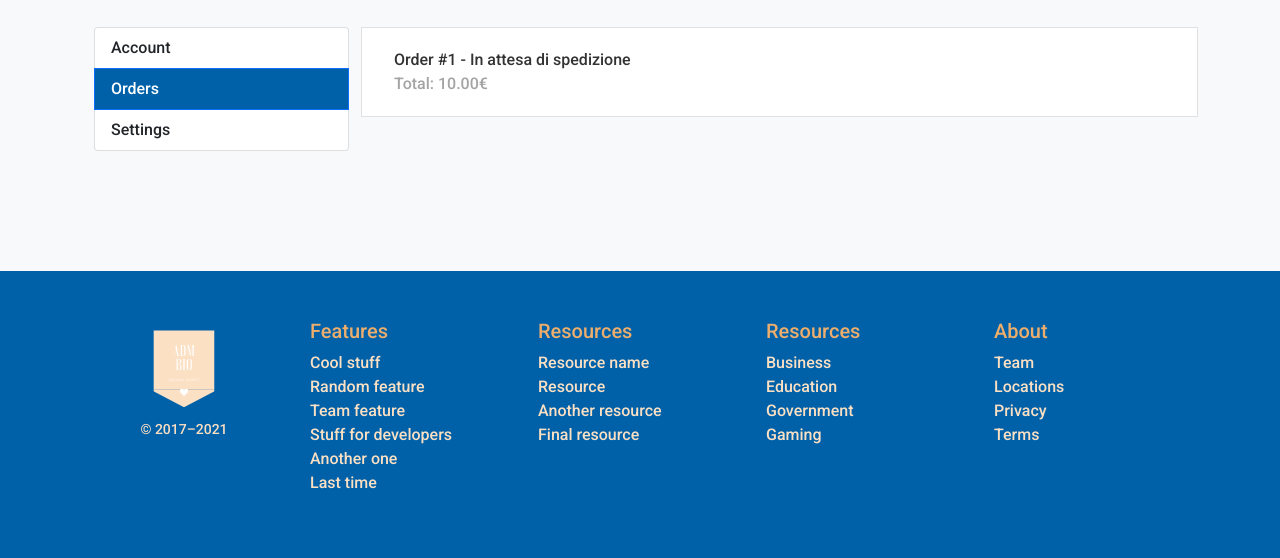
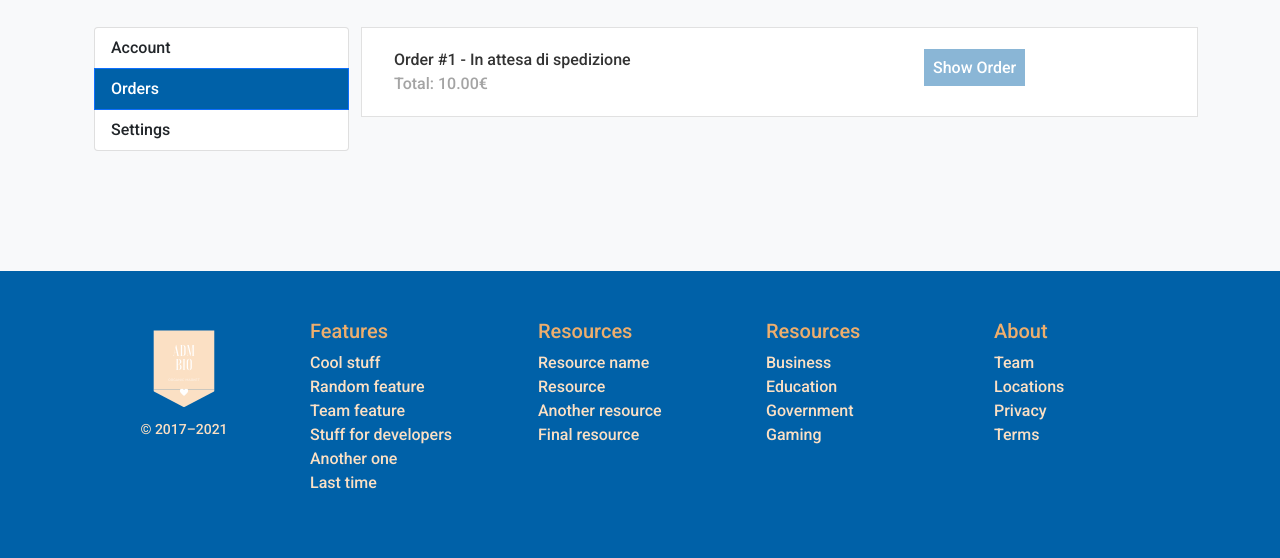
Before and after one commit to paolobiondo/adm_shop, a Django app: page /orders in a window 1280 px wide. Shown: the part 179-737 px from the top of the page. Run offline with Django 3.2, Linux system fonts and the light colour scheme; a user stored in the database is signed in; tables that the repository leaves empty hold one stand-in row (values such as "Sample post"); some libraries are stand-ins or nearby versions.

Commit message:
update cancelled page

```diff
--- a/static/css/adm.css
+++ b/static/css/adm.css
@@ -219,7 +219,6 @@ h1, h2, h3, h4, h5, h6 {
 }
 
 
-
 /* HEADER */
 .blog-header {
   line-height: 2;
--- a/templates/home/cancelled.html
+++ b/templates/home/cancelled.html
@@ -32,6 +32,8 @@
     <div class="container clear_row" style="margin-top:50px;">
         <main class="container">
             <span>Your payment was cancelled!</span>
+            <br>
+            <a href="{% url 'home:orders' %}">Go Back</a>
         </main>
     </div>
 <script src="{% static 'js/bootstrap.bundle.min.js' %}"></script>
--- a/templates/home/orders.html
+++ b/templates/home/orders.html
@@ -16,12 +16,11 @@
                     {% endif %}
                     <br>
                     <span class="text-muted-white">Total: {{order.total}}{{currency.value}}</span> </div>
-                <div class="col-md-4 themed-grid-col">
+                <div class="col-md-4 themed-grid-col mt-3 mt-sm-2">
                     {% if order.status == "payment" %}
-                    <a href="{% url 'home:payment' id=order.id %}"><div class="btn-primary button-orders">Pay Now</div></a>
-                    {% elif order.status == "shipping" %}
-                    <div class="btn-primary button-orders">Show Order</div>
+                    <a href="{% url 'home:payment' id=order.id %}"><span class="btn-secondary button-orders">Pay Now</span></a>
                     {% endif %}
+                    <span class="btn-primary button-orders">Show Order</span>
                 </div>
             </div>
         {% endfor %}
```
